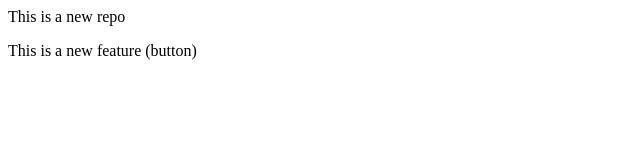
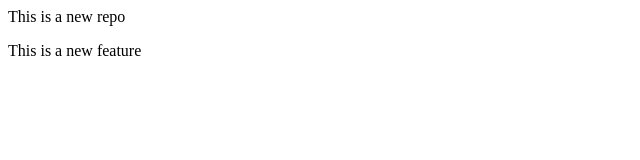
Before and after one commit to Himansu-official/localrepo, a plain HTML site: page index.html in a window 1280 px wide. Shown: the full height of the page, 0-640 px from the left. Drawn offline with Linux system fonts and the light colour scheme.

Commit message:
Correction

```diff
--- a/index.html
+++ b/index.html
@@ -1,2 +1,2 @@
 <P>This is a new repo</P>
-<p>This is a new feature (button)</p>
+<p>This is a new feature</p>
```
